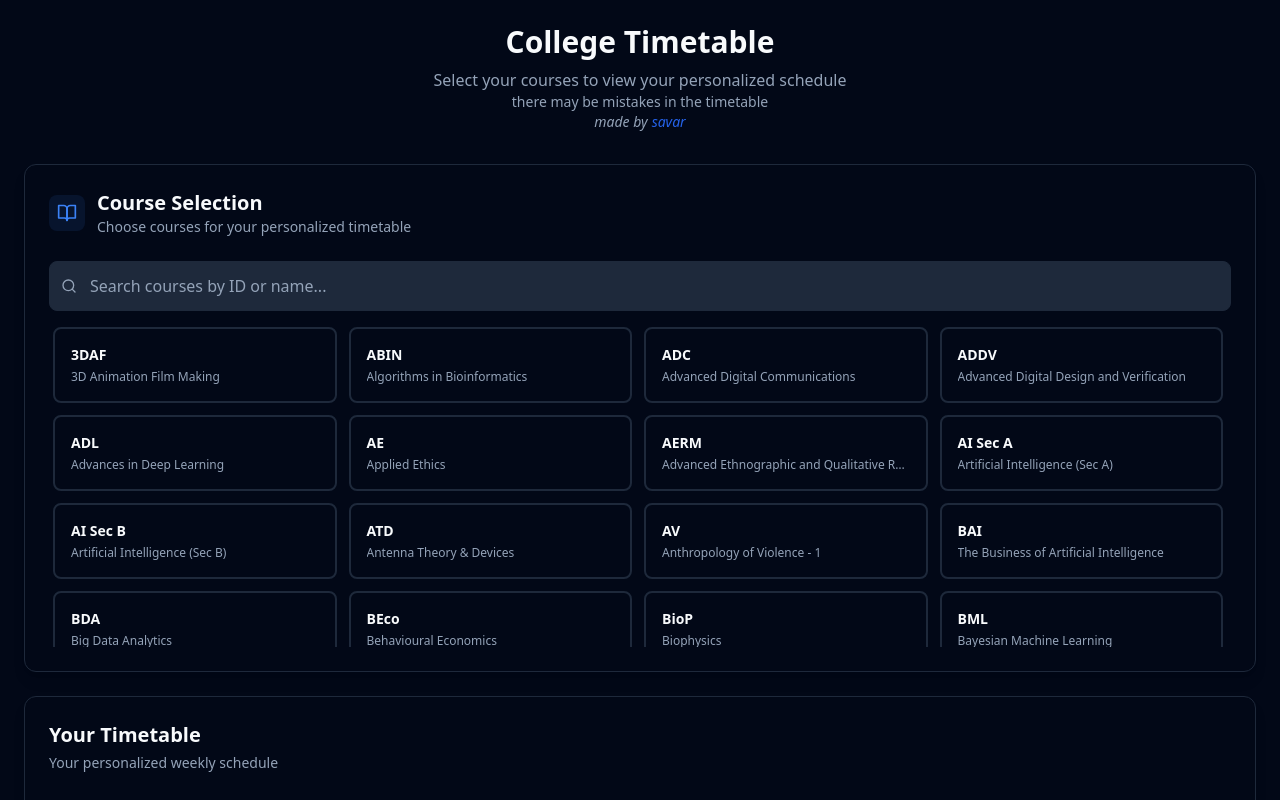
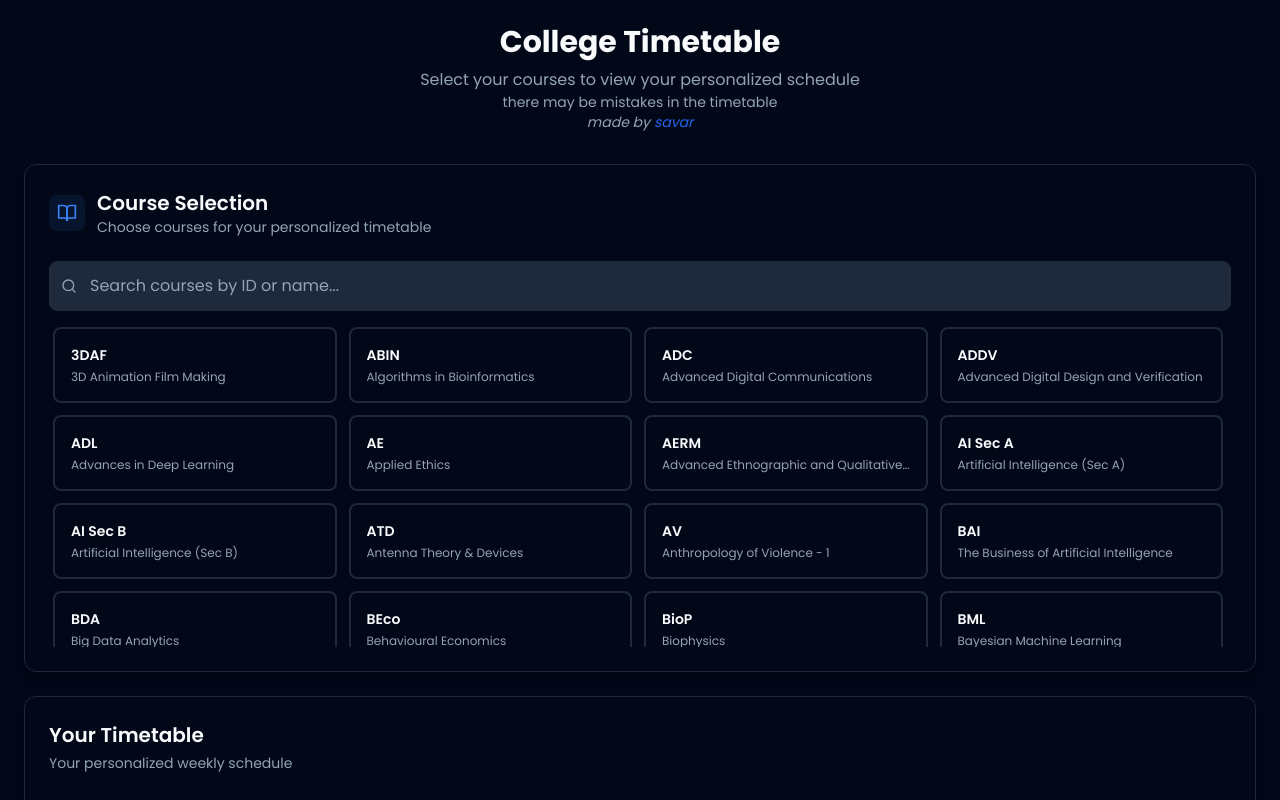
Before and after one commit to savarbhasin/college-timetable, a Next.js app: page / in a window 1280 px wide. Shown: the top 800 px of the page. Built offline with nearby package versions, Linux system fonts and the light colour scheme.

Commit message:
update: use poppins font

```diff
--- a/app/layout.tsx
+++ b/app/layout.tsx
@@ -1,6 +1,14 @@
 import '../styles/globals.css';
 import { ReactNode } from 'react';
-import { Analytics } from "@vercel/analytics/next"
+import { Analytics } from "@vercel/analytics/next";
+import { Poppins } from 'next/font/google';
+
+const poppins = Poppins({
+  subsets: ['latin'],
+  weight: ['300', '400', '500', '600', '700', '800'],
+  display: 'swap',
+  variable: '--font-poppins',
+});
 
 export const metadata = {
   title: 'College Timetable',
@@ -9,8 +17,8 @@ export const metadata = {
 
 export default function RootLayout({ children }: { children: ReactNode }) {
   return (
-    <html lang="en" className="dark">
-      <body className="min-h-screen bg-background text-foreground">
+    <html lang="en" className={`dark ${poppins.variable}`}>
+      <body className={`min-h-screen bg-background text-foreground font-sans ${poppins.className}`}>
         <main className="container mx-auto p-6 max-w-7xl">{children}
          <Analytics />
        </main>
--- a/components/Timetable.tsx
+++ b/components/Timetable.tsx
@@ -112,7 +112,7 @@ export default function Timetable() {
                   key={slot}
                   className="bg-muted text-muted-foreground font-medium p-1 text-center w-20"
                 >
-                  <div className={`text-[7px] leading-tight font-bold`}>
+                  <div className={`text-[10px] leading-tight font-bold`}>
                     {formatTimeSlot(slot)}
                   </div>
                 </th>
@@ -133,7 +133,7 @@ export default function Timetable() {
                 rowCells.push(
                   <td
                     key={`${day}-${currentSlot}`}
-                    colSpan={colSpan}
+                    colSpan={colSpan+1}
                     className="align-top min-h-16 p-0"
                   >
                     {renderCellContent(currentEntries, day, currentSlot)}
--- a/lib/timetableUtils.ts
+++ b/lib/timetableUtils.ts
@@ -22,13 +22,12 @@ export const getFilteredEntries = (
 /**
  * Formats time slot display text
  * @param slot - Time slot string (e.g., "9:00-9:30")
- * @returns Formatted display string
+ * @returns Formatted display string (just the start time)
  */
 export const formatTimeSlot = (slot: string): string => {
-  const [start, end] = slot.split('-');
+  const [start] = slot.split('-');
   const formattedStart = start.endsWith(':00') ? start.split(':')[0] : start;
-  const formattedEnd = end.endsWith(':00') ? end.split(':')[0] : end;
-  return `${formattedStart} - ${formattedEnd}`;
+  return formattedStart;
 };
 
 /**
--- a/styles/globals.css
+++ b/styles/globals.css
@@ -53,6 +53,14 @@
     @apply border-border;
   }
   body {
-    @apply bg-background text-foreground;
+    @apply bg-background text-foreground font-sans antialiased;
+  }
+
+  /* Improve text rendering */
+  html {
+    -webkit-text-size-adjust: 100%;
+    text-rendering: optimizeLegibility;
+    -webkit-font-smoothing: antialiased;
+    -moz-osx-font-smoothing: grayscale;
   }
 }
--- a/tailwind.config.js
+++ b/tailwind.config.js
@@ -10,6 +10,9 @@ module.exports = {
   darkMode: 'class',
   theme: {
     extend: {
+      fontFamily: {
+        sans: ['var(--font-poppins)', 'Poppins', 'system-ui', 'sans-serif'],
+      },
       colors: {
         border: "hsl(var(--border))",
         input: "hsl(var(--input))",
```
